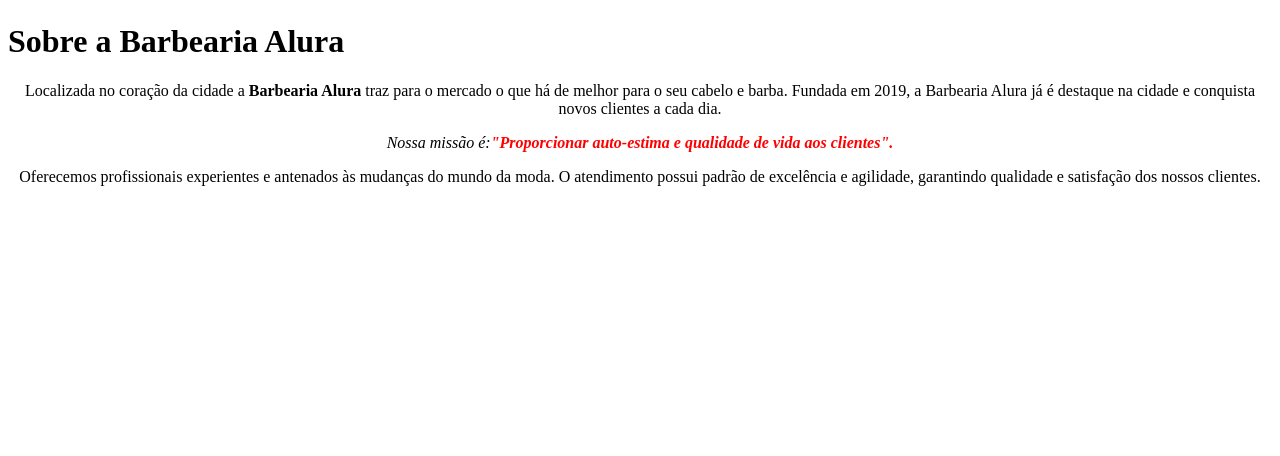
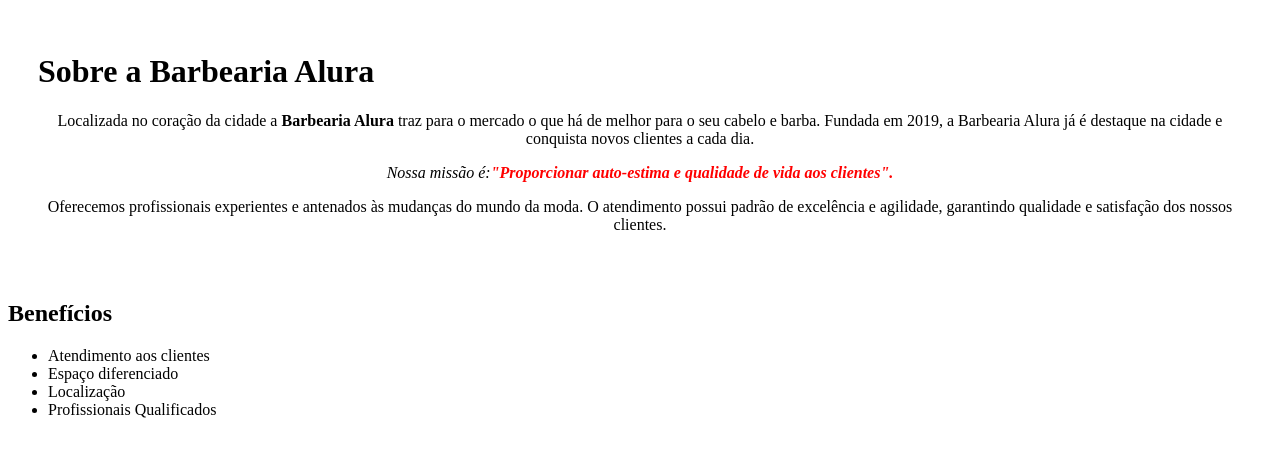
Before and after one commit to vanessaplewka/barbearia_alura_1c, a plain HTML site: page index.html in a window 1280 px wide. Shown: the part 26-482 px from the top of the page. Drawn offline with Linux system fonts and the light colour scheme.

Commit message:
lista criada.

```diff
--- a/index.html
+++ b/index.html
@@ -1,5 +1,5 @@
 <!DOCTYPE html>
-<html lang="en">
+<html lang="pt-br">
 <head>
     <meta charset="UTF-8">
     <meta name="viewport" content="width= , initial-scale=1.0">
@@ -8,9 +8,21 @@
 </head>
 <body>
     <img id="banner"src="banner.jpg">
+    <div class="principal">
     <h1>Sobre a Barbearia Alura</h1>
     <p>Localizada no coração da cidade a <strong>Barbearia Alura</strong> traz para o mercado o que há de melhor para o seu cabelo e barba. Fundada em 2019, a Barbearia Alura já é destaque na cidade e conquista novos clientes a cada dia.</p>
     <p><em>Nossa missão é:<strong>"Proporcionar auto-estima e qualidade de vida aos clientes".</strong></em></p>
     <p>Oferecemos profissionais experientes e antenados às mudanças do mundo da moda. O atendimento possui padrão de excelência e agilidade, garantindo qualidade e satisfação dos nossos clientes.</p>
+    </div>
+<div class="beneficios">
+    <h2>Benefícios</h2>
+
+    <ul>
+        <li class="itens">Atendimento aos clientes</li>
+        <li class="itens">Espaço diferenciado</li>
+        <li class="itens">Localização</li>
+        <li class="itens">Profissionais Qualificados</li>
+    </ul>
+</div>
 </body>
 </html>
--- a/style.css
+++ b/style.css
@@ -1,5 +1,9 @@
 body {
+
+}
+.principal {
     background: #ccccc;
+    padding: 30px;
 }
 #banner {
     width: 100%;
```
